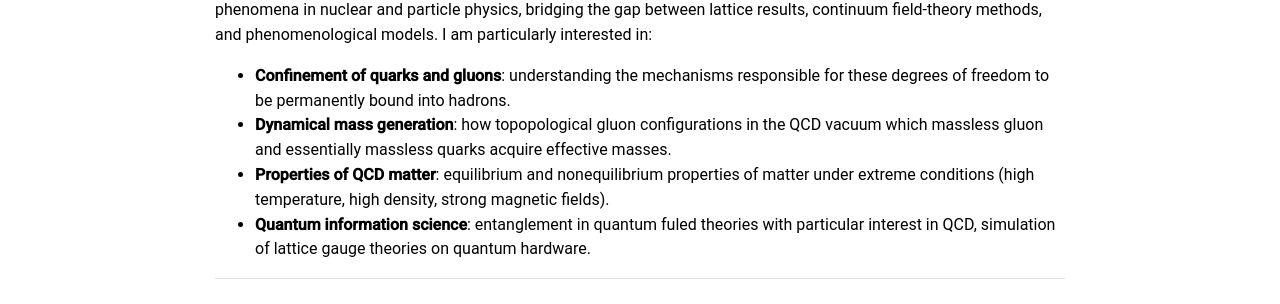
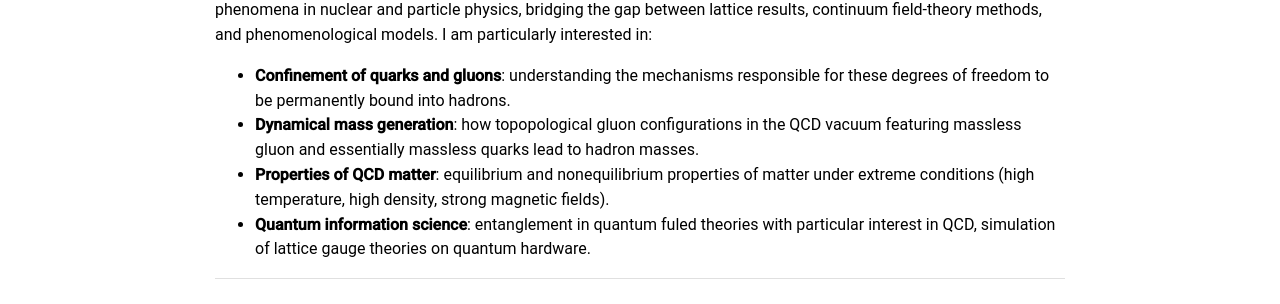
Before and after one commit to gkrein/gkrein.github.io, a Jekyll site: the page built from research.md, in a window 1280 px wide. Shown: the part 386-690 px from the top of the page. Built offline with Jekyll 4.4.1, drawn with Linux system fonts in a browser that asks for light colours; some web fonts are replaced.

Commit message:
Update research.md

```diff
--- a/research.md
+++ b/research.md
@@ -9,7 +9,7 @@ permalink: /Research.html
 My research focuses on **theoretical physics**, especially in the area of **Quantum Chromodynamics (QCD)**, the theory of the strong interactions. The unifying theme of my work is to connect fundamental QCD mechanisms to observable phenomena in nuclear and particle physics, bridging the gap between lattice results, continuum field-theory methods, and phenomenological models. I am particularly interested in:
 
 - **Confinement of quarks and gluons**: understanding the mechanisms responsible for these degrees of freedom to be permanently bound into hadrons.
-- **Dynamical mass generation**: how topopological gluon configurations in the QCD vacuum which massless gluon and essentially massless quarks acquire effective masses.
+- **Dynamical mass generation**: how topopological gluon configurations in the QCD vacuum featuring massless gluon and essentially massless quarks lead to hadron masses.
 - **Properties of QCD matter**: equilibrium and nonequilibrium properties of matter under extreme conditions (high temperature, high density, strong magnetic fields).
 - **Quantum information science**: entanglement in quantum fuled theories with particular interest in QCD, simulation of lattice gauge theories on quantum hardware.
 
```
